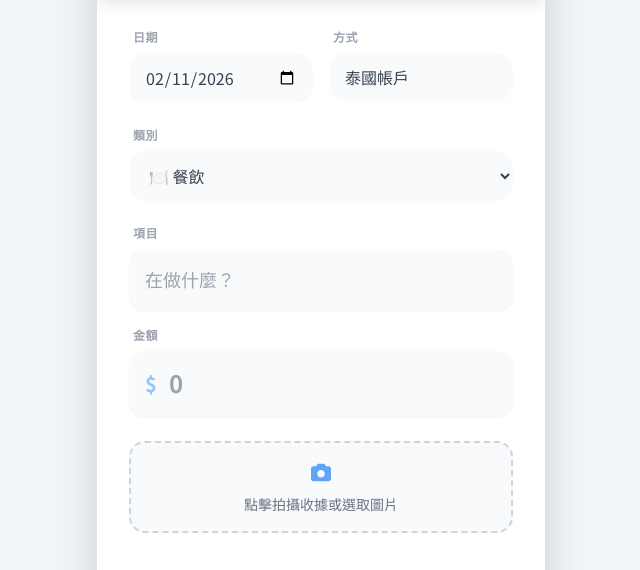
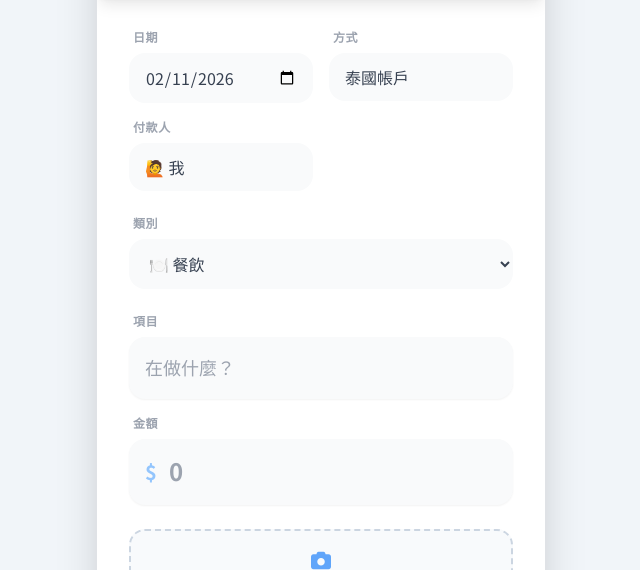
Before and after one commit to togoarai/travel-expense, a plain HTML site: page index.html in a window 1280 px wide. Shown: the part 187-757 px from the top of the page, without its empty margins (319-959 px from the left). Drawn offline with nearby package versions, Linux system fonts and the light colour scheme.

Commit message:
Add payer selection dropdown to index.html
Added a new select dropdown for payer options.

```diff
--- a/index.html
+++ b/index.html
@@ -58,6 +58,14 @@
                         <option value="其他">其他</option>
                     </select>
                 </div>
+                <div>
+        <label class="block text-xs font-bold text-gray-400 uppercase tracking-wider mb-2 ml-1">付款人</label>
+        <select id="payer" class="w-full px-4 py-3 bg-gray-50 border-none rounded-2xl focus:ring-2 focus:ring-blue-500 outline-none transition appearance-none text-gray-700">
+            <option value="我">🙋 我</option>
+            <option value="伴侶">❤️ 伴侶</option>
+            <option value="公積金">💰 公積金</option>
+        </select>
+    </div>
             </div>
 
             <div>
```
